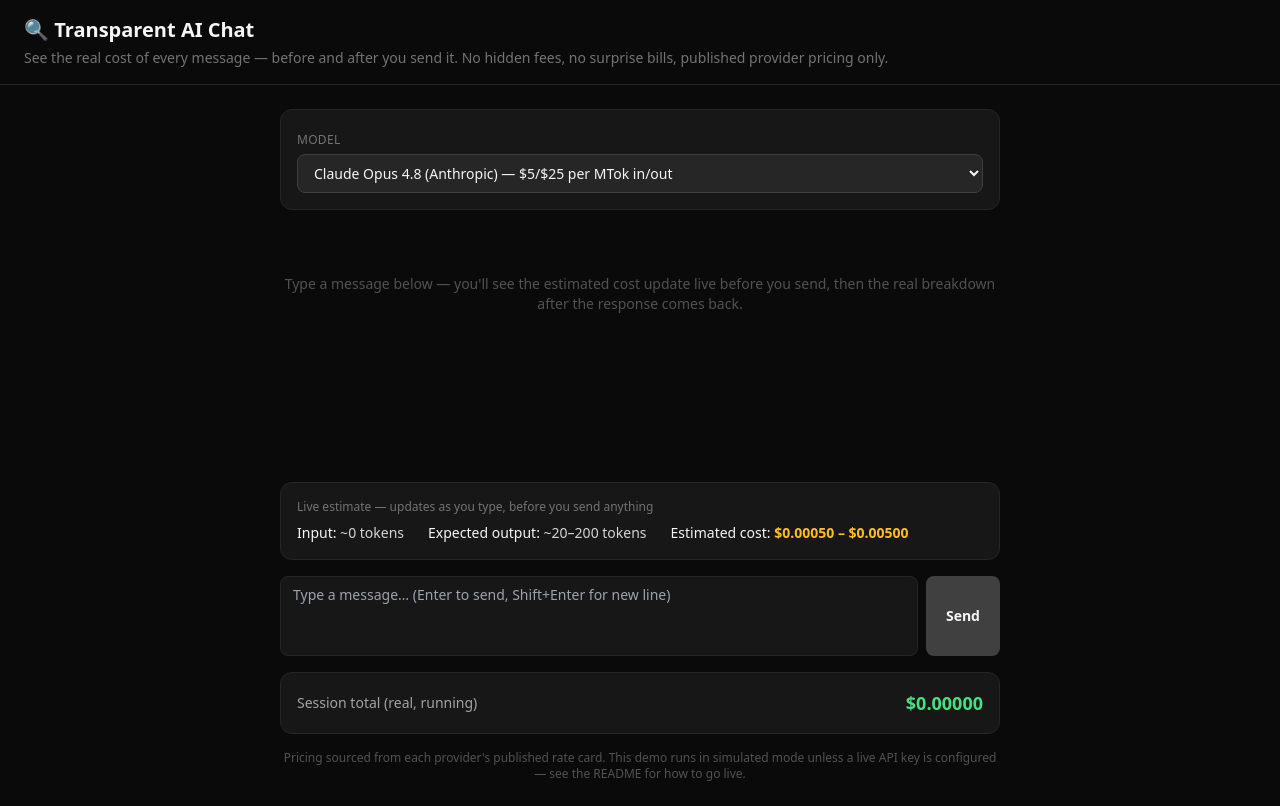
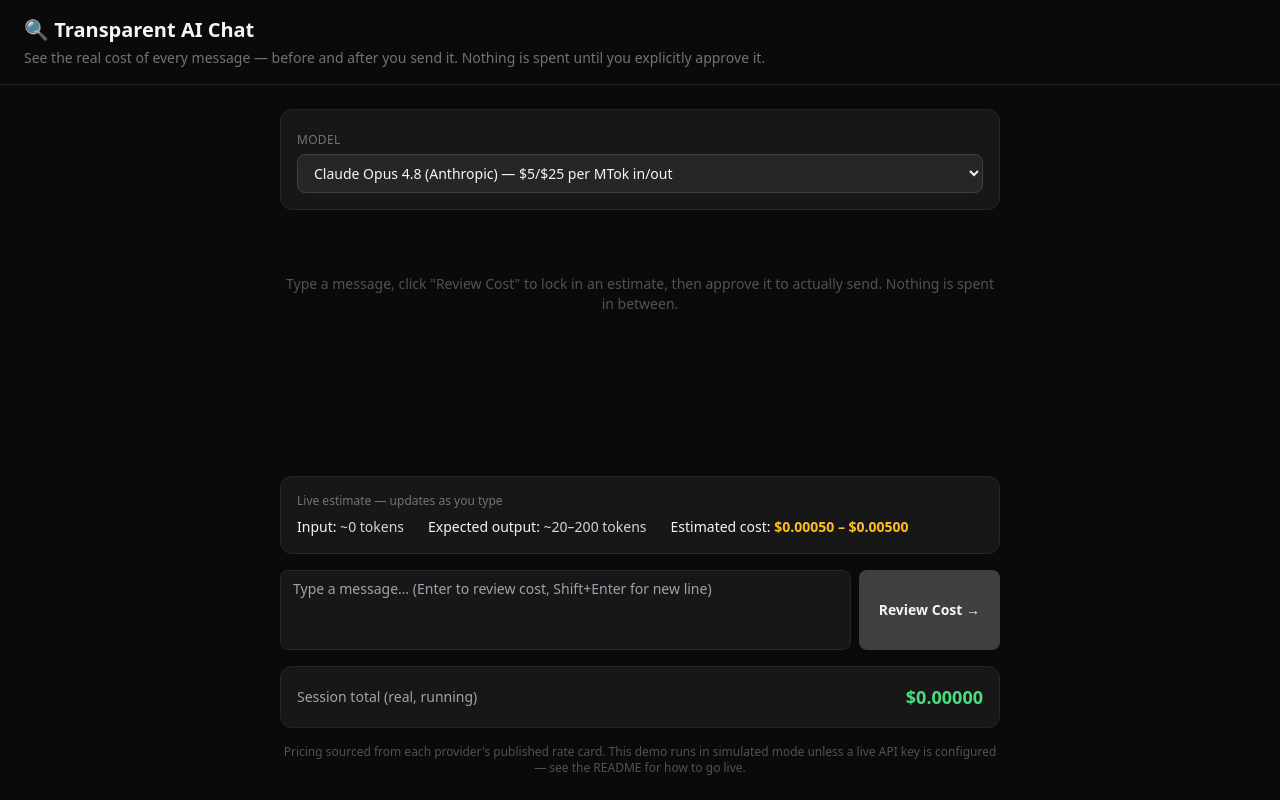
Before and after one commit to runjohnray2-lgtm/transparent-ai-chat, a Next.js app: page / in a window 1280 px wide. Built offline with nearby package versions, Linux system fonts and the light colour scheme.

Commit message:
Add two-step approve gate: Review Cost locks the estimate, Approve & Send is the only thing that actually spends anything

```diff
--- a/app/page.tsx
+++ b/app/page.tsx
@@ -19,10 +19,14 @@
   const [input, setInput] = useState("")
   const [turns, setTurns] = useState<Turn[]>([])
   const [sending, setSending] = useState(false)
+  // Two-step commit gate: nothing is sent until the user explicitly approves
+  // the locked-in estimate for this exact message. Reviewing costs nothing —
+  // only "Approve & Send" triggers the actual API call.
+  const [pendingMessage, setPendingMessage] = useState<string | null>(null)
 
   const model = MODELS.find(m => m.id === modelId)!
 
-  const preSendEstimate = useMemo(() => {
+  const liveEstimate = useMemo(() => {
     const inputTokens = estimateTokens(input)
     const outputRange = estimateOutputRange(inputTokens)
     const lowCost = estimateCost(model, inputTokens, outputRange.low)
@@ -30,15 +34,39 @@
     return { inputTokens, outputRange, lowCost, highCost }
   }, [input, model])
 
+  // The locked estimate shown in the review gate — computed once when the
+  // user clicks "Review Cost" and frozen until they Approve or Cancel, so the
+  // number they approve is exactly the number they saw, not a moving target.
+  const lockedEstimate = useMemo(() => {
+    if (pendingMessage === null) return null
+    const inputTokens = estimateTokens(pendingMessage)
+    const outputRange = estimateOutputRange(inputTokens)
+    const lowCost = estimateCost(model, inputTokens, outputRange.low)
+    const highCost = estimateCost(model, inputTokens, outputRange.high)
+    return { inputTokens, outputRange, lowCost, highCost }
+  }, [pendingMessage, model])
+
   const sessionTotal = useMemo(
     () => turns.reduce((sum, t) => sum + (t.cost ?? 0), 0),
     [turns]
   )
   const sessionHasEstimates = turns.some(t => t.cost !== undefined && !t.costExact)
 
-  async function send() {
+  function reviewCost() {
     if (!input.trim() || sending) return
-    const userText = input
+    setPendingMessage(input)
+  }
+
+  function cancelReview() {
+    // Nothing was ever sent or spent — cancel just restores the editable input.
+    if (pendingMessage !== null) setInput(pendingMessage)
+    setPendingMessage(null)
+  }
+
+  async function approveAndSend() {
+    if (pendingMessage === null || sending) return
+    const userText = pendingMessage
+    setPendingMessage(null)
     setInput("")
     setTurns(prev => [...prev, { role: "user", text: userText }])
     setSending(true)
@@ -79,8 +107,8 @@
       <header className="border-b border-neutral-800 px-6 py-4">
         <h1 className="text-xl font-bold">🔍 Transparent AI Chat</h1>
         <p className="text-sm text-neutral-500 mt-1">
-          See the real cost of every message — before and after you send it. No hidden fees, no
-          surprise bills, published provider pricing only.
+          See the real cost of every message — before and after you send it. Nothing is spent until
+          you explicitly approve it.
         </p>
       </header>
 
@@ -91,7 +119,8 @@
           <select
             value={modelId}
             onChange={e => setModelId(e.target.value)}
-            className="w-full mt-1 bg-neutral-800 border border-neutral-700 rounded-lg px-3 py-2 text-sm"
+            disabled={pendingMessage !== null}
+            className="w-full mt-1 bg-neutral-800 border border-neutral-700 rounded-lg px-3 py-2 text-sm disabled:opacity-50"
           >
             {MODELS.map(m => (
               <option key={m.id} value={m.id}>
@@ -111,11 +140,11 @@
         </div>
 
         {/* Conversation */}
-        <div className="flex-1 space-y-3 overflow-y-auto min-h-[240px]">
+        <div className="flex-1 space-y-3 overflow-y-auto min-h-[200px]">
           {turns.length === 0 && (
             <p className="text-sm text-neutral-600 text-center mt-12">
-              Type a message below — you&apos;ll see the estimated cost update live before you send,
-              then the real breakdown after the response comes back.
+              Type a message, click &quot;Review Cost&quot; to lock in an estimate, then approve it
+              to actually send. Nothing is spent in between.
             </p>
           )}
           {turns.map((t, i) => (
@@ -146,31 +175,84 @@
               )}
             </div>
           ))}
+          {sending && (
+            <div className="rounded-lg p-3 text-sm bg-neutral-900 border border-neutral-800 mr-8 text-neutral-500">
+              Thinking…
+            </div>
+          )}
         </div>
 
-        {/* Pre-send live estimate */}
-        <div className="bg-neutral-900 border border-neutral-800 rounded-xl p-4">
-          <div className="flex items-center justify-between text-xs text-neutral-500 mb-2">
-            <span>Live estimate — updates as you type, before you send anything</span>
+        {/* STEP 2: Review & Approve gate — only shown after "Review Cost" is clicked.
+            This is the actual commit point. Nothing above this has spent anything. */}
+        {lockedEstimate && (
+          <div className="bg-amber-950/20 border-2 border-amber-700/50 rounded-xl p-4 space-y-3">
+            <div className="flex items-center gap-2 text-sm font-semibold text-amber-400">
+              ⏸️ Review before sending — nothing has been spent yet
             </div>
+            <p className="text-sm text-neutral-300 bg-neutral-900/60 rounded-lg p-2 max-h-24 overflow-y-auto">
+              {pendingMessage}
+            </p>
             <div className="flex flex-wrap gap-x-6 gap-y-1 text-sm">
               <span>
-              Input: <span className="text-neutral-300">~{preSendEstimate.inputTokens} tokens</span>
+                Input: <span className="text-neutral-300">~{lockedEstimate.inputTokens} tokens</span>
               </span>
               <span>
                 Expected output:{" "}
                 <span className="text-neutral-300">
-                ~{preSendEstimate.outputRange.low}–{preSendEstimate.outputRange.high} tokens
+                  ~{lockedEstimate.outputRange.low}–{lockedEstimate.outputRange.high} tokens
                 </span>
               </span>
               <span>
                 Estimated cost:{" "}
                 <span className="text-amber-400 font-semibold">
-                {formatUSD(preSendEstimate.lowCost)} – {formatUSD(preSendEstimate.highCost)}
+                  {formatUSD(lockedEstimate.lowCost)} – {formatUSD(lockedEstimate.highCost)}
+                </span>
+              </span>
+            </div>
+            <div className="flex gap-2 pt-1">
+              <button
+                onClick={approveAndSend}
+                disabled={sending}
+                className="flex-1 bg-green-600 hover:bg-green-500 disabled:bg-neutral-700 rounded-lg px-4 py-2 text-sm font-semibold"
+              >
+                ✅ Approve &amp; Send
+              </button>
+              <button
+                onClick={cancelReview}
+                disabled={sending}
+                className="bg-neutral-800 hover:bg-neutral-700 disabled:opacity-50 rounded-lg px-4 py-2 text-sm font-semibold"
+              >
+                Cancel
+              </button>
+            </div>
+          </div>
+        )}
+
+        {/* STEP 1: Live typing estimate — shown only while composing, before review */}
+        {pendingMessage === null && (
+          <div className="bg-neutral-900 border border-neutral-800 rounded-xl p-4">
+            <div className="flex items-center justify-between text-xs text-neutral-500 mb-2">
+              <span>Live estimate — updates as you type</span>
+            </div>
+            <div className="flex flex-wrap gap-x-6 gap-y-1 text-sm">
+              <span>
+                Input: <span className="text-neutral-300">~{liveEstimate.inputTokens} tokens</span>
+              </span>
+              <span>
+                Expected output:{" "}
+                <span className="text-neutral-300">
+                  ~{liveEstimate.outputRange.low}–{liveEstimate.outputRange.high} tokens
+                </span>
+              </span>
+              <span>
+                Estimated cost:{" "}
+                <span className="text-amber-400 font-semibold">
+                  {formatUSD(liveEstimate.lowCost)} – {formatUSD(liveEstimate.highCost)}
                 </span>
               </span>
             </div>
           </div>
+        )}
 
         {/* Input */}
         <div className="flex gap-2">
@@ -180,18 +262,19 @@
             onKeyDown={e => {
               if (e.key === "Enter" && !e.shiftKey) {
                 e.preventDefault()
-                send()
+                reviewCost()
               }
             }}
-            placeholder="Type a message… (Enter to send, Shift+Enter for new line)"
-            className="flex-1 bg-neutral-900 border border-neutral-800 rounded-lg px-3 py-2 text-sm resize-none h-20"
+            disabled={pendingMessage !== null}
+            placeholder="Type a message… (Enter to review cost, Shift+Enter for new line)"
+            className="flex-1 bg-neutral-900 border border-neutral-800 rounded-lg px-3 py-2 text-sm resize-none h-20 disabled:opacity-50"
           />
           <button
-            onClick={send}
-            disabled={sending || !input.trim()}
+            onClick={reviewCost}
+            disabled={sending || !input.trim() || pendingMessage !== null}
             className="bg-blue-600 hover:bg-blue-500 disabled:bg-neutral-700 disabled:cursor-not-allowed rounded-lg px-5 text-sm font-semibold"
           >
-            {sending ? "…" : "Send"}
+            Review Cost →
           </button>
         </div>
 
```
Lines whose indentation alone changed are shown as unchanged.
